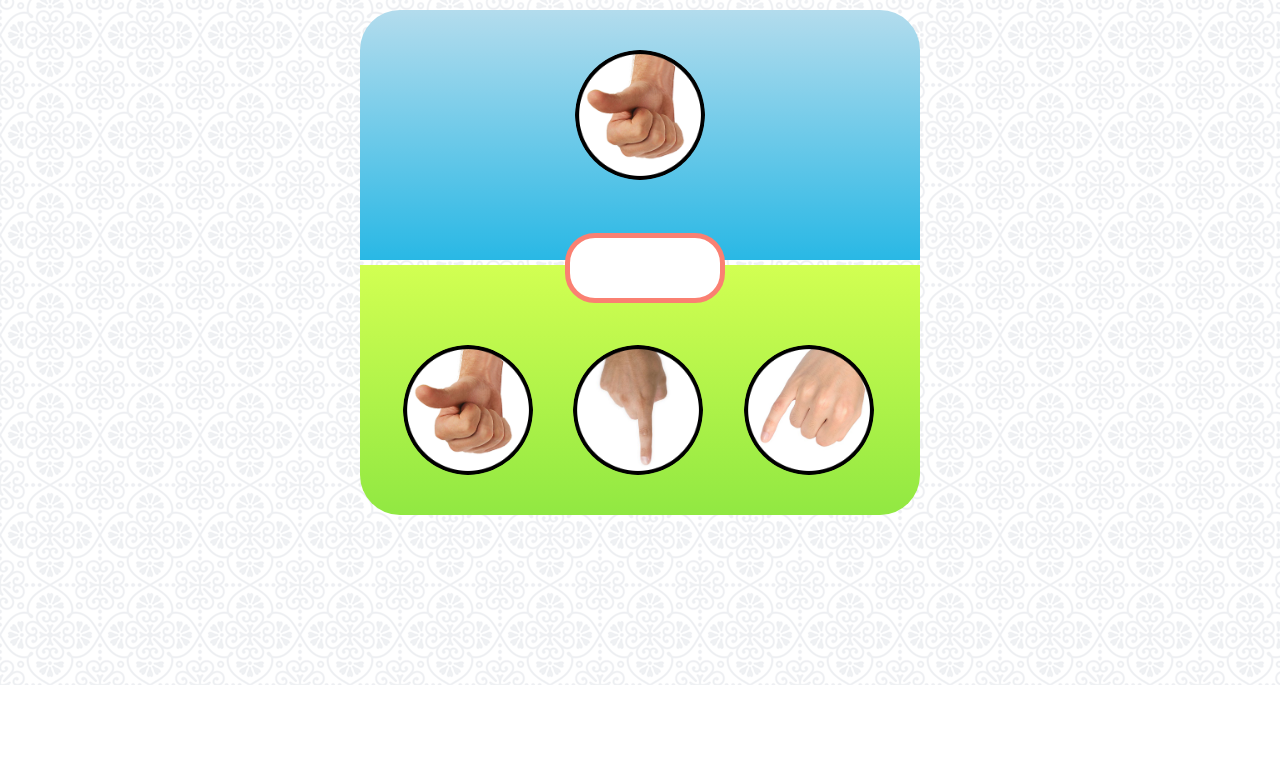
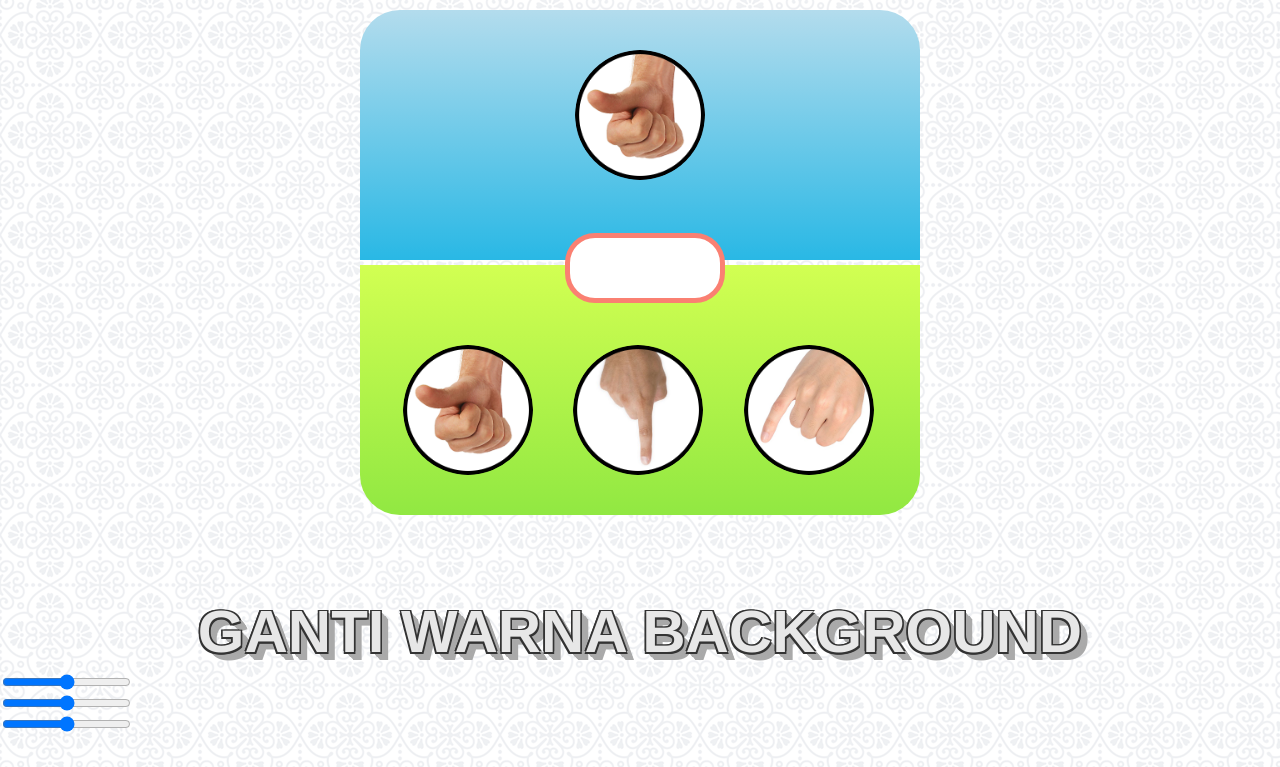
Before and after one commit to Nexvaulus/Nexvaulus.github.io, a plain HTML site: page index.html in a window 1280 px wide. Shown: the part 115-882 px from the top of the page. Before the commit the page ends 800 px from the top, so only its background shows below. Drawn offline with Linux system fonts and the light colour scheme.

Commit message:
Menambahkan input range

```diff
--- a/index.html
+++ b/index.html
@@ -11,7 +11,6 @@
     <h1>Suwit Jawa v2.0</h1>
 
     <div class="container">
-
         <div class="area-computer">
             <img src="img/gajah.png" alt="Gambar Gajah" class="img-computer">
         </div>
@@ -24,6 +23,33 @@
             </ul>
         </div>
     </div>
+
+    <br><br>
+
+    <h1>GANTI WARNA BACKGROUND</h1>
+
+    <div class="center">
+
+        <div class="float">
+            <div class="kotak merah"></div>
+            <input type="range" name="iMerah" min="0" max="255">
+        </div>
+
+        <div class="float">
+            <div class="kotak hijau"></div>
+            <input type="range" name="iHijau" min="0" max="255">
+        </div>
+
+        <div class="float">
+            <div class="kotak biru"></div>
+            <input type="range" name="iBiru" min="0" max="255">
+        </div>
+
+    </div>
+
+    <br><br>
+
+
     <script src="script.js"></script>
 </body>
 </html>
```
